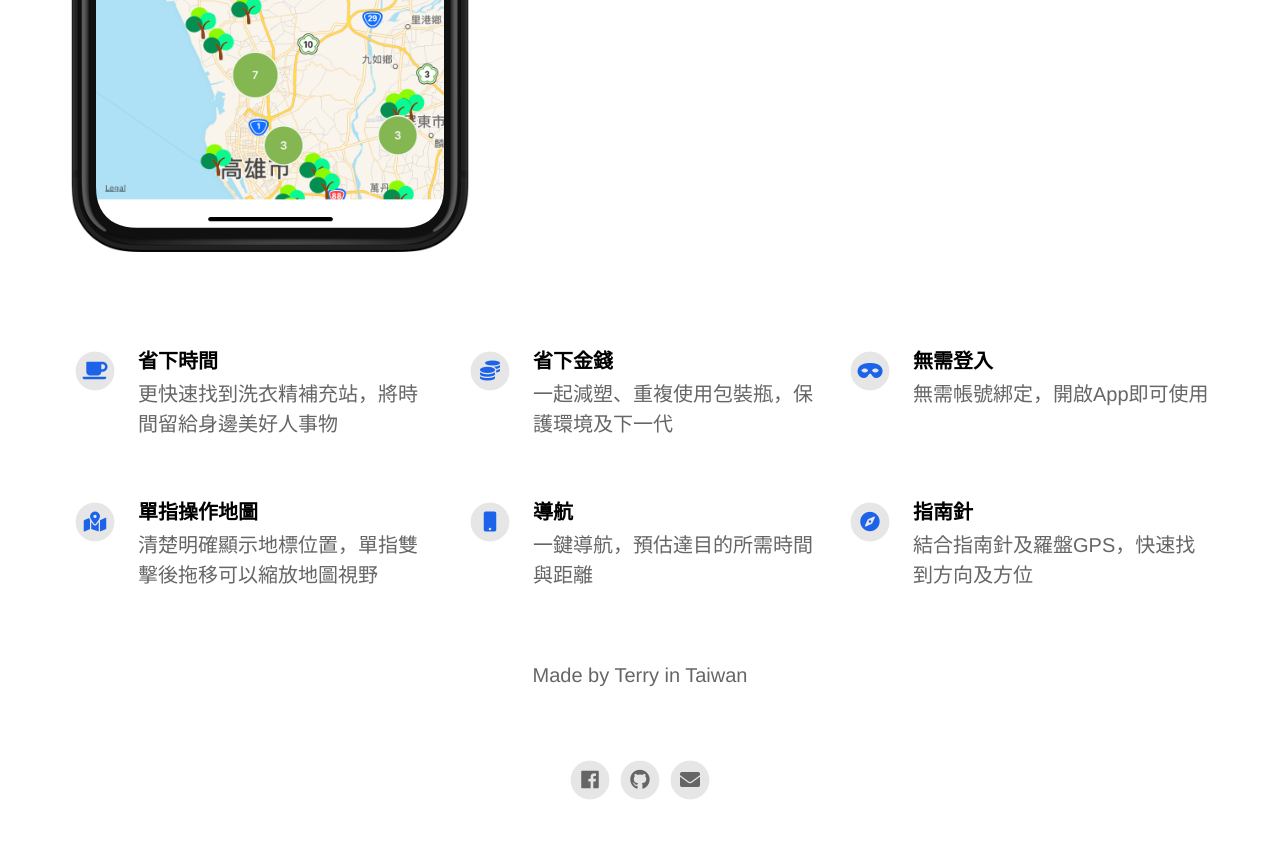
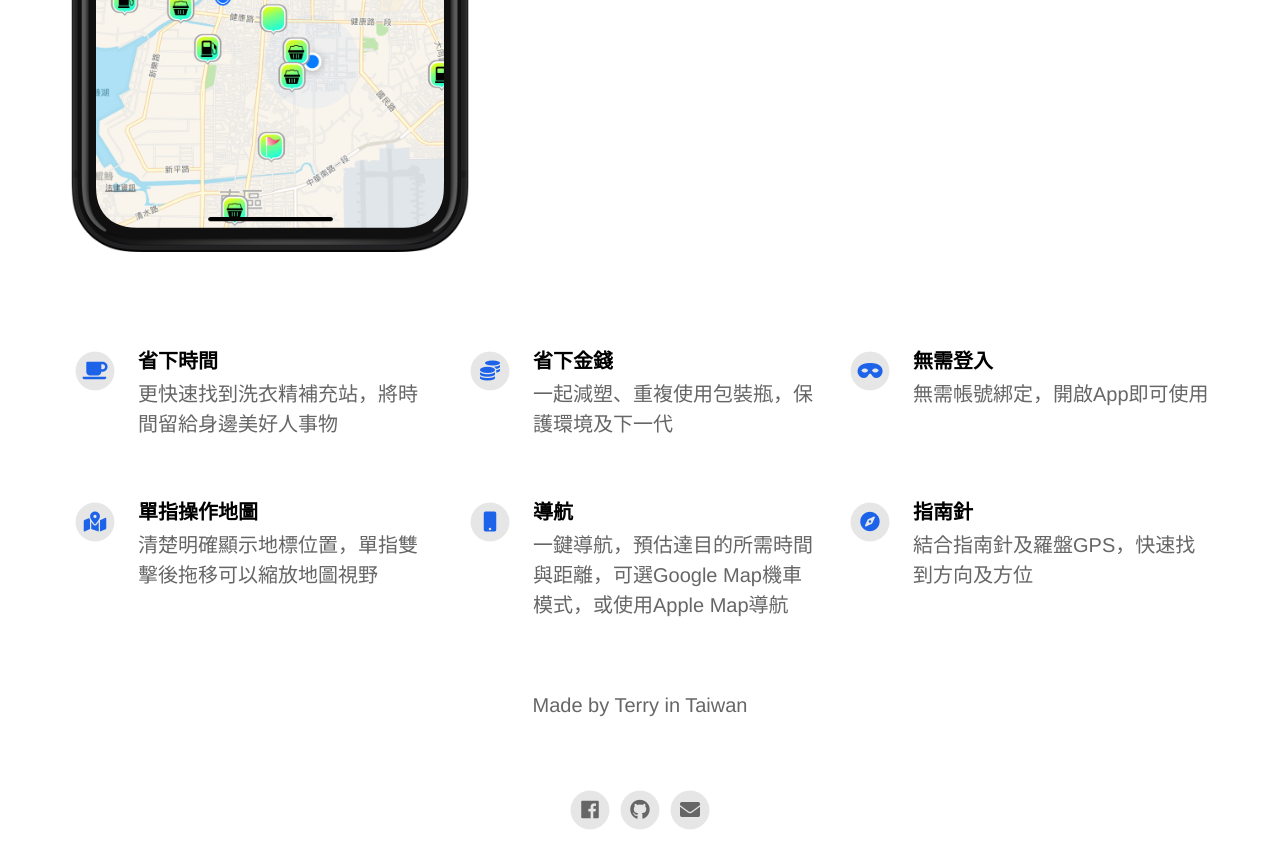
Before and after one commit to TerryCK/GogoroBatteryMap, a Jekyll site: the page built from index.html, in a window 1280 px wide and 900 px high, scrolled down 733 px. Shown: the top 868 px of the window. Built offline with Jekyll 4.4.1, drawn with Linux system fonts in a browser that asks for light colours; nearby versions of some CDN libraries; comment, search, counter and statistics services are not loaded.

Commit message:
Update content

```diff
--- a/_config.yml
+++ b/_config.yml
@@ -51,7 +51,7 @@ features                                  :
     fontawesome_icon_name                 : map-marked-alt
 
   - title                                 : 導航
-    description                           : 一鍵導航，預估達目的所需時間與距離
+    description                           : 一鍵導航，預估達目的所需時間與距離，可選Google Map機車模式，或使用Apple Map導航
     fontawesome_icon_name                 : mobile
 
   - title                                 : 指南針
```
Also changed, not shown: assets/screenshot/Simulator Screen Shot - iPhone Xʀ - 2019-07-22 at 16.10.49.png (deleted), assets/screenshot/Simulator Screen Shot - iPhone Xʀ - 2019-07-25 at 10.42.08.png (added), 3 other files.
